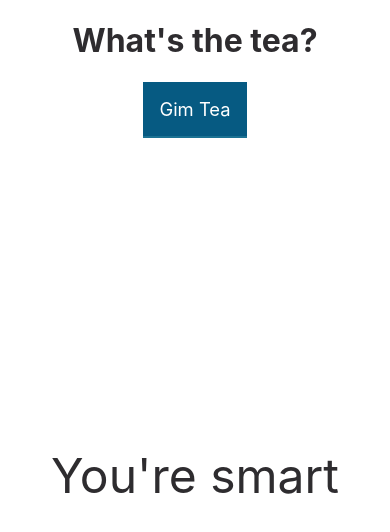
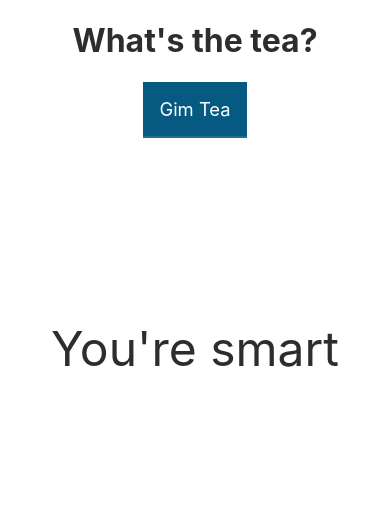
Before and after one commit to gimtea/gimtea.github.io, a plain HTML site: page index.html in a window 390 px wide. Both pictures are taken after a click on the button "Gim Tea". Drawn offline with Linux system fonts and the light colour scheme.

Commit message:
Improve appearance on mobile

```diff
--- a/index.html
+++ b/index.html
@@ -41,6 +41,12 @@
             height: 80vh;
             width: 100%;
             text-align: center;
+        }
+
+        @media only screen and (max-width: 600px) {
+            .main {
+                height: 50vh;
+            }
         }
 
         .tea {
```
